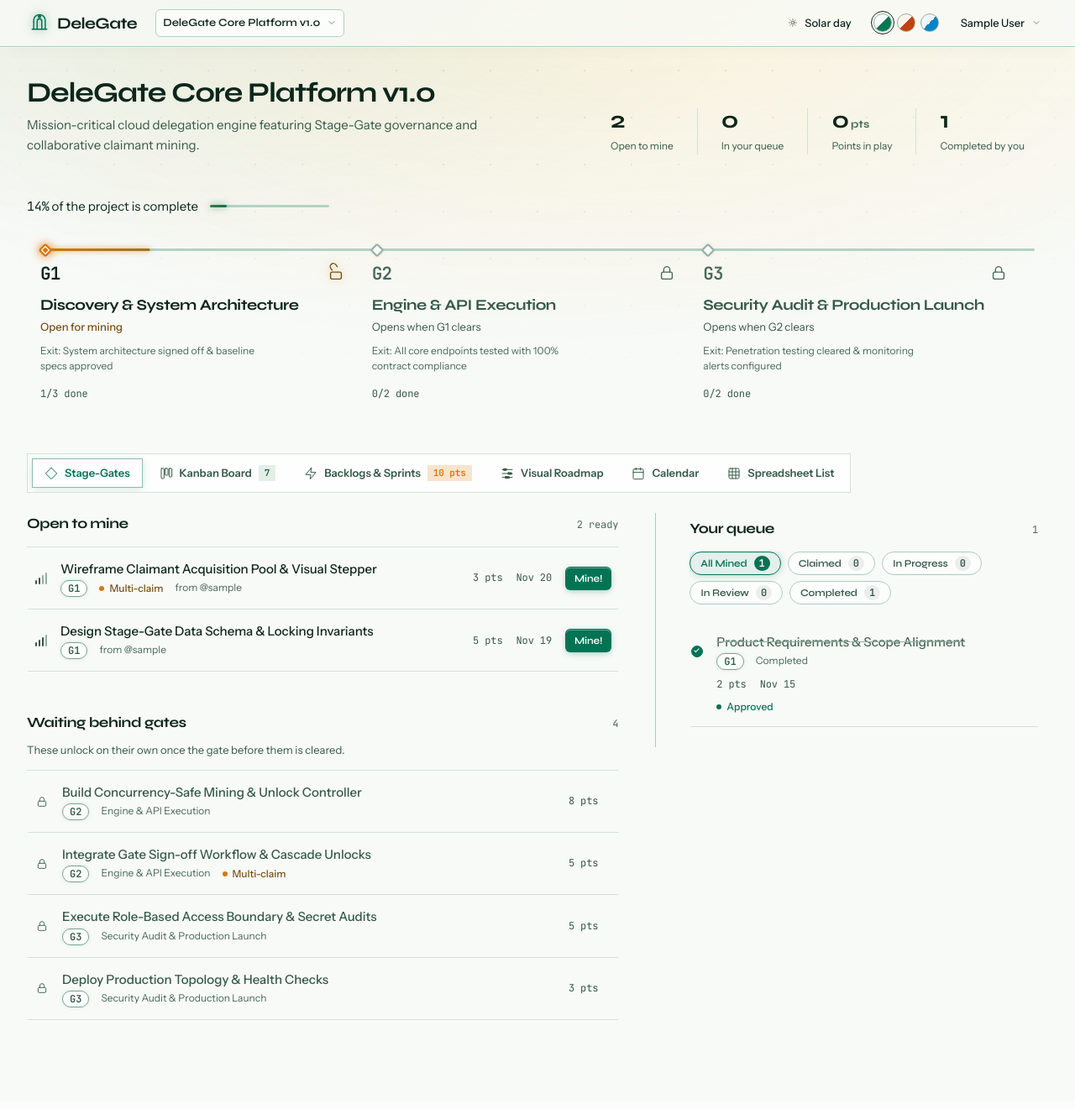
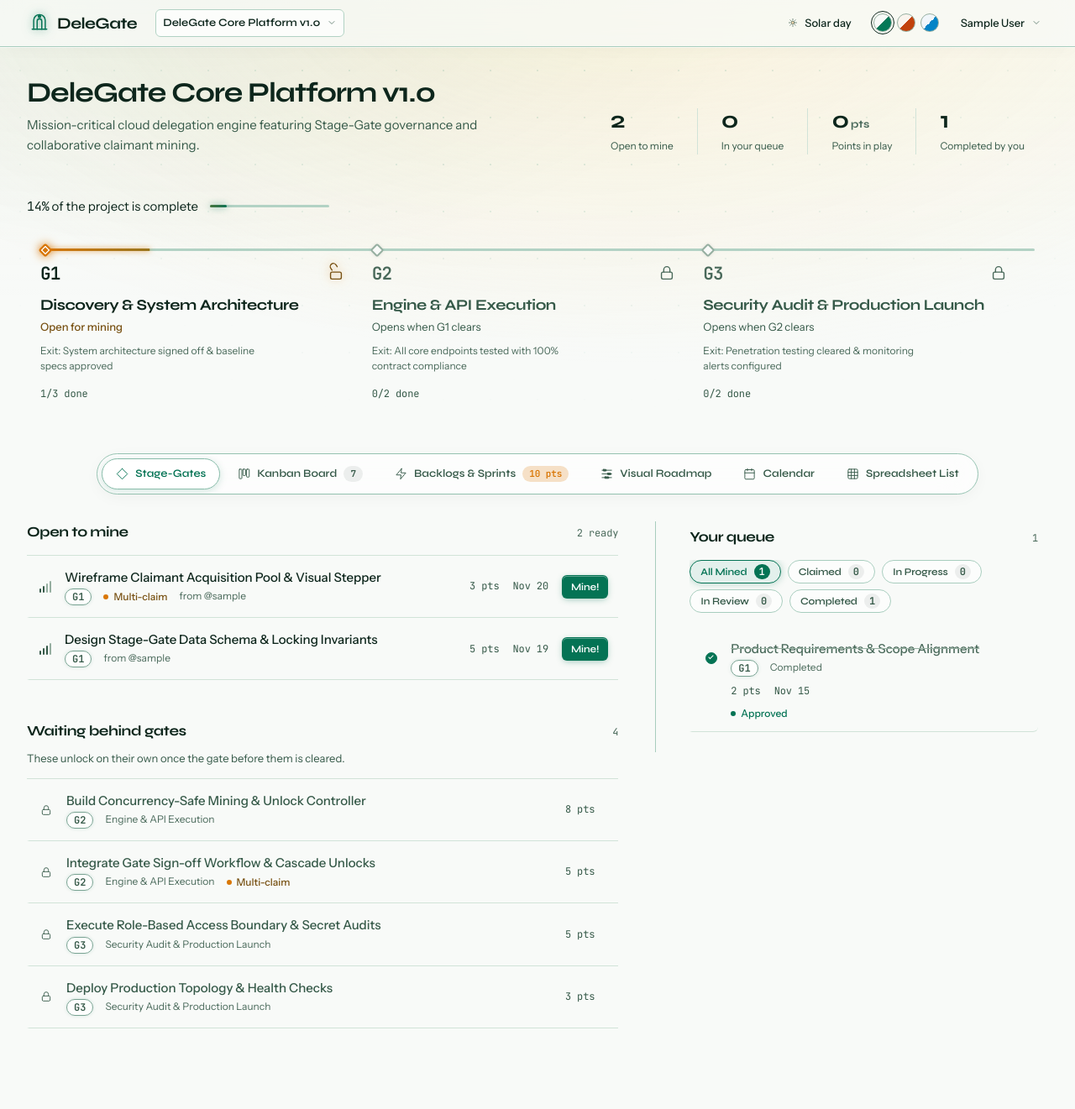
Before and after one commit to X3N0Xeno/DeleGate, a Django app: page /home/claim/ in a window 1280 px wide. Shown: the whole page at 84% size. Before the commit the page ends 1215 px from the top, so only its background shows below. Run offline with Django 5.2, Linux system fonts and the light colour scheme; the visitor is signed in with stand-in values (Sample User, id 1); data comes from the database, SQL or seed files in the repository; data that the repository does not hold is empty.

Commit message:
Center work views tab bar with glassmorphic pill aesthetic, add queue item hover slide and padding

```diff
--- a/static/css/components.css
+++ b/static/css/components.css
@@ -292,15 +292,16 @@
   grid-template-columns: auto minmax(0, 1fr) auto auto;
   grid-template-areas: "glyph main figs action";
   align-items: center; gap: 4px 16px;
-  padding: var(--row-pad) 8px;
+  padding: var(--row-pad) 12px;
   border-bottom: 1px solid var(--line);
-  border-left: 2px solid transparent;
-  transition: background var(--dur-fast), border-left-color var(--dur-fast), padding-left var(--dur-fast);
+  border-left: 3px solid transparent;
+  transition: transform var(--dur-fast) var(--ease), background var(--dur-fast), border-left-color var(--dur-fast), padding-left var(--dur-fast);
 }
 .row:hover {
   background: color-mix(in srgb, var(--sunken) 55%, transparent);
   border-left-color: var(--accent);
-  padding-left: 10px;
+  padding-left: 16px;
+  transform: translateX(4px);
 }
 .row-glyph { grid-area: glyph; display: flex; align-items: center; }
 .row-main { grid-area: main; min-width: 0; }
@@ -751,21 +752,25 @@ button[aria-disabled="true"]:hover {
    Flexible Work Views Switcher Bar & Containers
    -------------------------------------------------------------------------- */
 .work-views-bar {
-  margin: 0 0 24px;
-  display: flex;
-  align-items: center;
-  justify-content: flex-start;
+  margin: 16px 0 32px;
+  display: flex;
+  align-items: center;
+  justify-content: center;
+  width: 100%;
 }
 
 .view-switcher {
   display: inline-flex;
   align-items: center;
-  gap: 6px;
+  gap: 4px;
   padding: 5px;
-  background: color-mix(in srgb, var(--surface) 80%, transparent);
-  border: 1px solid var(--line);
-  border-radius: var(--radius-full);
-  backdrop-filter: blur(12px);
+  background: color-mix(in srgb, var(--surface) 65%, transparent);
+  border: 1px solid color-mix(in srgb, var(--line) 70%, var(--accent));
+  border-radius: 9999px;
+  -webkit-backdrop-filter: blur(20px) saturate(1.4);
+  backdrop-filter: blur(20px) saturate(1.4);
+  box-shadow: 0 4px 20px -4px color-mix(in srgb, var(--ink) 6%, transparent),
+              inset 0 1px 0 0 color-mix(in srgb, var(--surface) 70%, transparent);
   overflow-x: auto;
   max-width: 100%;
   scrollbar-width: none;
@@ -776,38 +781,52 @@ button[aria-disabled="true"]:hover {
   display: inline-flex;
   align-items: center;
   gap: 8px;
-  padding: 6px 14px;
-  border-radius: var(--radius-full);
+  padding: 7px 16px;
+  border-radius: 9999px;
+  font-family: var(--font-display);
   font-size: var(--fs-sm);
   font-weight: 600;
   color: var(--ink-2);
   text-decoration: none;
   white-space: nowrap;
+  border: 1px solid transparent;
   transition: all var(--dur-fast) var(--ease);
+}
+.view-tab .ico {
+  width: 15px; height: 15px;
+  color: currentColor;
+  transition: transform var(--dur-fast);
 }
 .view-tab:hover {
   color: var(--ink);
-  background: color-mix(in srgb, var(--line) 40%, transparent);
+  background: color-mix(in srgb, var(--line) 45%, transparent);
+  text-decoration: none;
+}
+.view-tab:hover .ico {
+  transform: scale(1.1);
 }
 .view-tab.is-active {
   background: var(--surface);
   color: var(--accent);
   border: 1px solid color-mix(in srgb, var(--accent) 35%, var(--line));
-  box-shadow: 0 2px 10px color-mix(in srgb, var(--accent) 15%, transparent);
+  box-shadow: 0 2px 10px color-mix(in srgb, var(--accent) 18%, transparent);
 }
 .view-badge {
+  font-family: var(--font-mono);
   font-size: 11px;
-  padding: 1px 7px;
-  border-radius: var(--radius-full);
-  background: color-mix(in srgb, var(--line) 60%, transparent);
+  font-weight: 700;
+  padding: 1px 8px;
+  border-radius: 9999px;
+  background: color-mix(in srgb, var(--ink) 8%, var(--surface));
   color: var(--ink-2);
+  transition: background var(--dur-fast), color var(--dur-fast);
 }
 .view-tab.is-active .view-badge {
   background: color-mix(in srgb, var(--accent) 18%, transparent);
   color: var(--accent);
 }
 .view-badge.is-live {
-  background: color-mix(in srgb, var(--signal) 20%, transparent);
+  background: color-mix(in srgb, var(--signal) 22%, transparent);
   color: var(--signal);
 }
 
--- a/static/css/pages.css
+++ b/static/css/pages.css
@@ -64,8 +64,22 @@
 
 .head-actions { display: flex; align-items: center; gap: 8px; flex-wrap: wrap; }
 
-/* Queue rows on the claimant side are tighter: they live in a narrow pane */
-.pane-side .row { grid-template-columns: auto minmax(0, 1fr); grid-template-areas: "glyph main" ". figs" ". action"; padding-left: 0; padding-right: 0; row-gap: 8px; }
+/* Queue rows on the claimant side: spacious padding and smooth rightward glide on hover */
+.pane-side .row {
+  grid-template-columns: auto minmax(0, 1fr);
+  grid-template-areas: "glyph main" ". figs" ". action";
+  padding: 12px 14px 12px 16px;
+  row-gap: 8px;
+  border-left: 3px solid transparent;
+  border-radius: 0 var(--r) var(--r) 0;
+  transition: transform var(--dur-fast) var(--ease), background var(--dur-fast), border-left-color var(--dur-fast), padding-left var(--dur-fast);
+}
+.pane-side .row:hover {
+  background: color-mix(in srgb, var(--sunken) 55%, transparent);
+  border-left-color: var(--accent);
+  padding-left: 22px;
+  transform: translateX(6px);
+}
 .pane-side .row-action { justify-content: flex-start; }
 
 /* --------------------------------------------------------------------------
@@ -115,7 +129,7 @@
     position: static; max-height: none; overflow: visible;
     margin-top: 56px; padding: 32px 0 0 0; border-left: 0; border-top: 1px solid var(--line);
   }
-  .pane-side .row { grid-template-columns: auto minmax(0, 1fr) auto auto; grid-template-areas: "glyph main figs action"; row-gap: 4px; padding-left: 6px; padding-right: 6px; }
+  .pane-side .row { grid-template-columns: auto minmax(0, 1fr) auto auto; grid-template-areas: "glyph main figs action"; row-gap: 4px; padding-left: 14px; padding-right: 14px; }
 }
 
 @media (max-width: 900px) {
```
